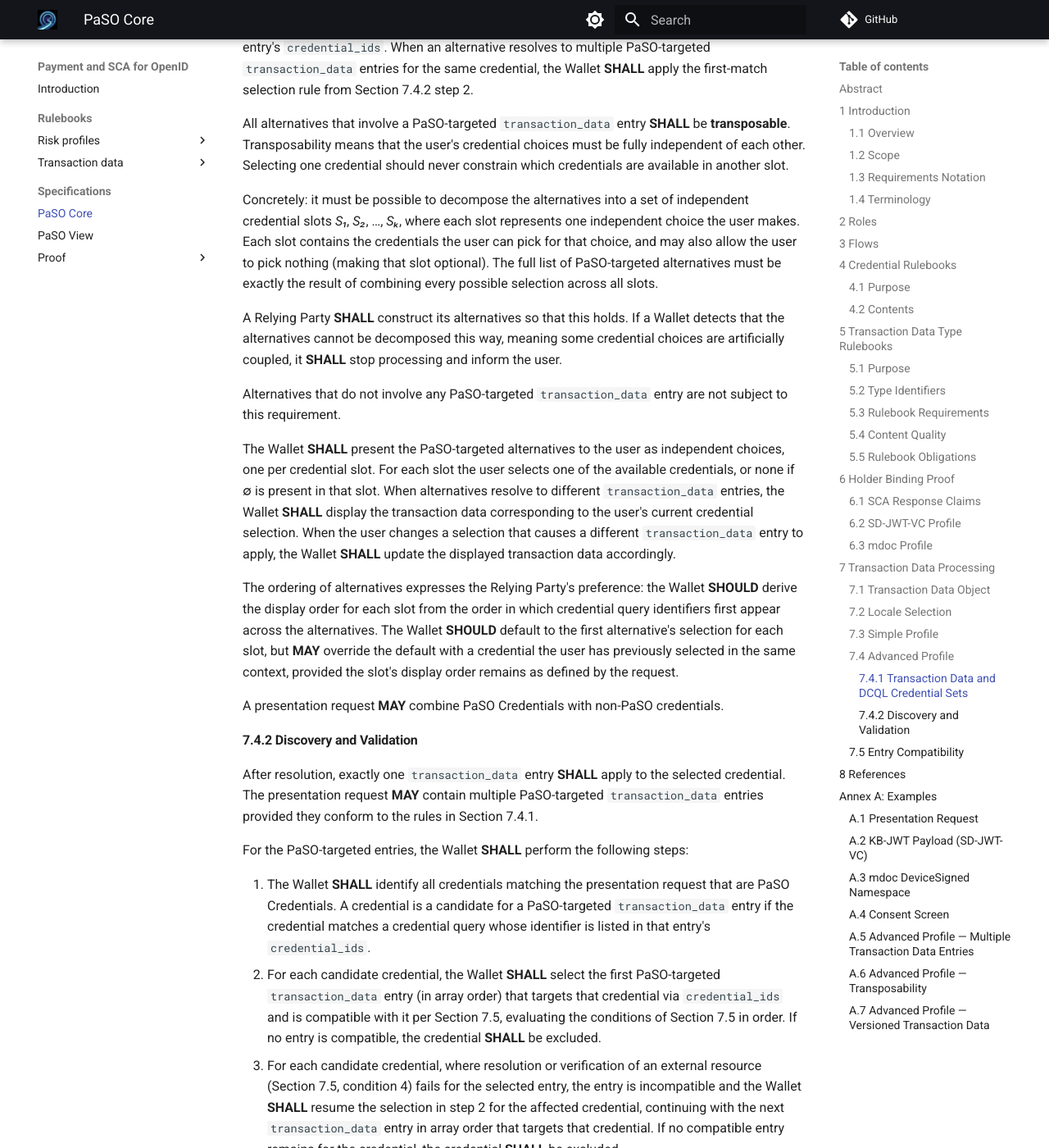
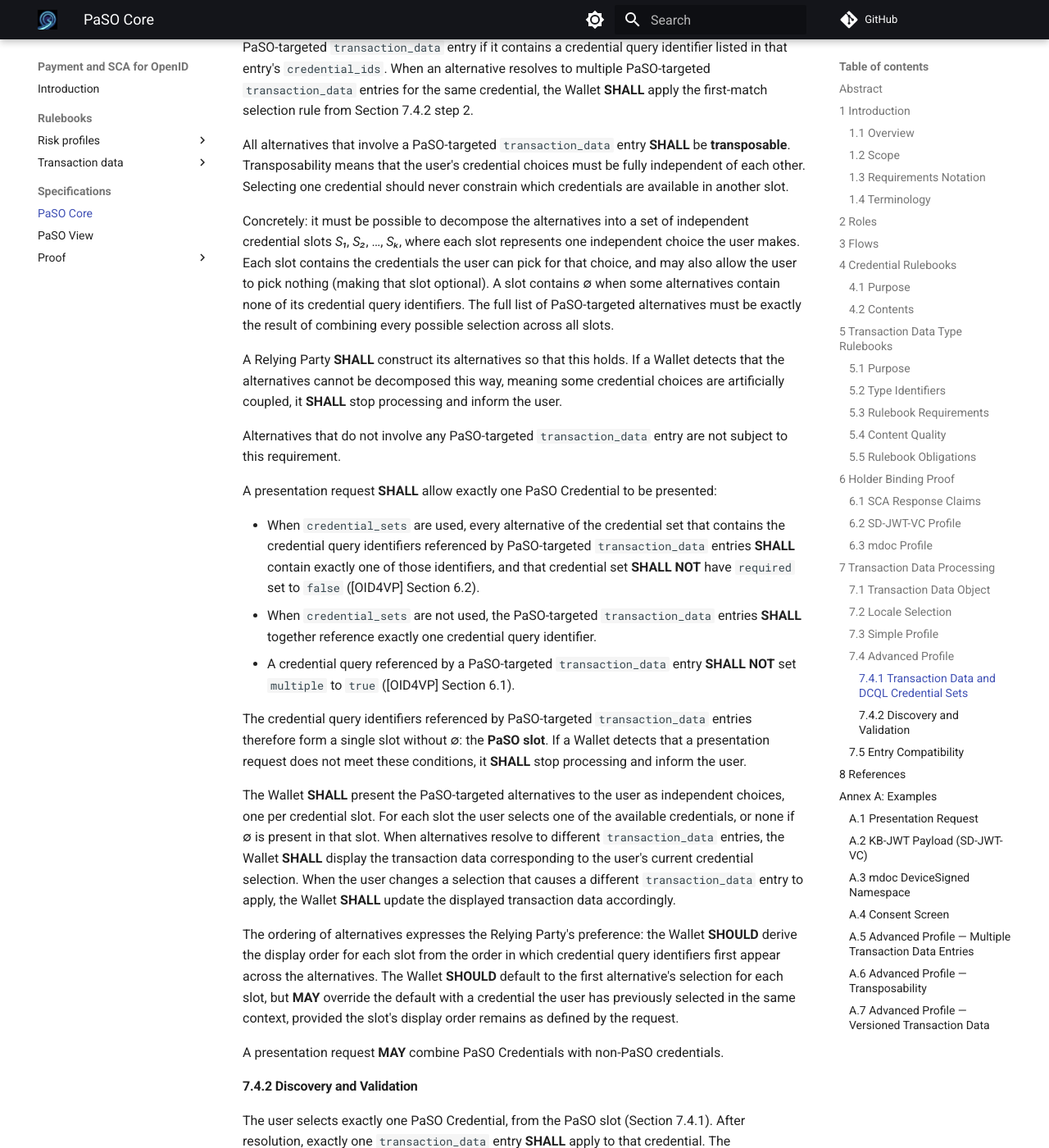
Before and after one commit to APTITUDE-Consortium/payments-and-sca-for-openid, an MkDocs documentation site: the page built from docs/specifications/paso-core.md, in a window 1280 px wide and 1400 px high, scrolled down 9619 px. Shown: the whole window at 82% size. Built offline with MkDocs 1.6.1 and Material for MkDocs 9.7.7, drawn with Linux system fonts in a browser that asks for light colours; comment, search, counter and statistics services are not loaded; the version menu is left out; some of the changed text lies outside the part shown.

Commit message:
docs: core allows exactly one PaSO credential per presentation

````diff
--- a/docs/specifications/paso-core.md
+++ b/docs/specifications/paso-core.md
@@ -199,7 +199,7 @@ For dynamic rendering, locale selection **SHALL** follow [PaSO View] Section 4.
 
 The simple profile is the minimum PaSO transaction data processing mode and a minimal subset of the advanced profile. All Wallets supporting PaSO **SHALL** implement the simple profile. A Wallet implementing the advanced profile is fully compatible with requests made in the simple profile.
 
-In the simple profile, the presentation request contains exactly one PaSO-targeted `transaction_data` entry, identified by a `type` starting with `urn:paso:sca:`, whose `credential_ids` **SHALL** contain exactly one credential query identifier. When `credential_sets` are used, that credential query identifier **SHALL** appear in every option of every credential set that references it, and at least one such credential set **SHALL** be required; the options **SHALL** be transposable as defined in Section 7.4.1. A request that does not meet these conditions is not in the simple profile (Section 7.4).
+In the simple profile, the presentation request contains exactly one PaSO-targeted `transaction_data` entry, identified by a `type` starting with `urn:paso:sca:`, whose `credential_ids` **SHALL** contain exactly one credential query identifier; that credential query **SHALL NOT** set `multiple` to `true` ([OID4VP] Section 6.1). When `credential_sets` are used, that credential query identifier **SHALL** appear in every option of every credential set that references it, and at least one such credential set **SHALL** be required; the options **SHALL** be transposable as defined in Section 7.4.1. A request that does not meet these conditions is not in the simple profile (Section 7.4).
 
 The Wallet **SHALL**:
 
@@ -225,11 +225,19 @@ Each inner array within the `options` of the credential set (hereafter called an
 
 All alternatives that involve a PaSO-targeted `transaction_data` entry **SHALL** be **transposable**. Transposability means that the user's credential choices must be fully independent of each other. Selecting one credential should never constrain which credentials are available in another slot.
 
-Concretely: it must be possible to decompose the alternatives into a set of independent credential slots _S₁_, _S₂_, …, _Sₖ_, where each slot represents one independent choice the user makes. Each slot contains the credentials the user can pick for that choice, and may also allow the user to pick nothing (making that slot optional). The full list of PaSO-targeted alternatives must be exactly the result of combining every possible selection across all slots.
+Concretely: it must be possible to decompose the alternatives into a set of independent credential slots _S₁_, _S₂_, …, _Sₖ_, where each slot represents one independent choice the user makes. Each slot contains the credentials the user can pick for that choice, and may also allow the user to pick nothing (making that slot optional). A slot contains ∅ when some alternatives contain none of its credential query identifiers. The full list of PaSO-targeted alternatives must be exactly the result of combining every possible selection across all slots.
 
 A Relying Party **SHALL** construct its alternatives so that this holds. If a Wallet detects that the alternatives cannot be decomposed this way, meaning some credential choices are artificially coupled, it **SHALL** stop processing and inform the user.
 
 Alternatives that do not involve any PaSO-targeted `transaction_data` entry are not subject to this requirement.
+
+A presentation request **SHALL** allow exactly one PaSO Credential to be presented:
+
+- When `credential_sets` are used, every alternative of the credential set that contains the credential query identifiers referenced by PaSO-targeted `transaction_data` entries **SHALL** contain exactly one of those identifiers, and that credential set **SHALL NOT** have `required` set to `false` ([OID4VP] Section 6.2).
+- When `credential_sets` are not used, the PaSO-targeted `transaction_data` entries **SHALL** together reference exactly one credential query identifier.
+- A credential query referenced by a PaSO-targeted `transaction_data` entry **SHALL NOT** set `multiple` to `true` ([OID4VP] Section 6.1).
+
+The credential query identifiers referenced by PaSO-targeted `transaction_data` entries therefore form a single slot without ∅: the **PaSO slot**. If a Wallet detects that a presentation request does not meet these conditions, it **SHALL** stop processing and inform the user.
 
 The Wallet **SHALL** present the PaSO-targeted alternatives to the user as independent choices, one per credential slot. For each slot the user selects one of the available credentials, or none if ∅ is present in that slot. When alternatives resolve to different `transaction_data` entries, the Wallet **SHALL** display the transaction data corresponding to the user's current credential selection. When the user changes a selection that causes a different `transaction_data` entry to apply, the Wallet **SHALL** update the displayed transaction data accordingly.
 
@@ -239,7 +247,7 @@ A presentation request **MAY** combine PaSO Credentials with non-PaSO credential
 
 #### 7.4.2 Discovery and Validation
 
-After resolution, exactly one `transaction_data` entry **SHALL** apply to the selected credential. The presentation request **MAY** contain multiple PaSO-targeted `transaction_data` entries provided they conform to the rules in Section 7.4.1.
+The user selects exactly one PaSO Credential, from the PaSO slot (Section 7.4.1). After resolution, exactly one `transaction_data` entry **SHALL** apply to that credential. The presentation request **MAY** contain multiple PaSO-targeted `transaction_data` entries provided they conform to the rules in Section 7.4.1.
 
 For the PaSO-targeted entries, the Wallet **SHALL** perform the following steps:
 
@@ -489,7 +497,7 @@ Decoded `transaction_data` entries:
 ]
 ```
 
-The four alternatives decompose into _S₁_ = {`sca_card`, `sca_account`}, _S₂_ = {`pid`, ∅}. The user independently chooses which PaSO Credential to use and whether to include the PID. When the user switches from `sca_card` to `sca_account`, the displayed transaction data updates to reflect the entry matched for that credential.
+The four alternatives decompose into _S₁_ = {`sca_card`, `sca_account`}, _S₂_ = {`pid`, ∅}. _S₁_ is the PaSO slot (Section 7.4.1). The user independently chooses which PaSO Credential to use and whether to include the PID. When the user switches from `sca_card` to `sca_account`, the displayed transaction data updates to reflect the entry matched for that credential.
 
 ### A.6 Advanced Profile — Transposability
 
````
